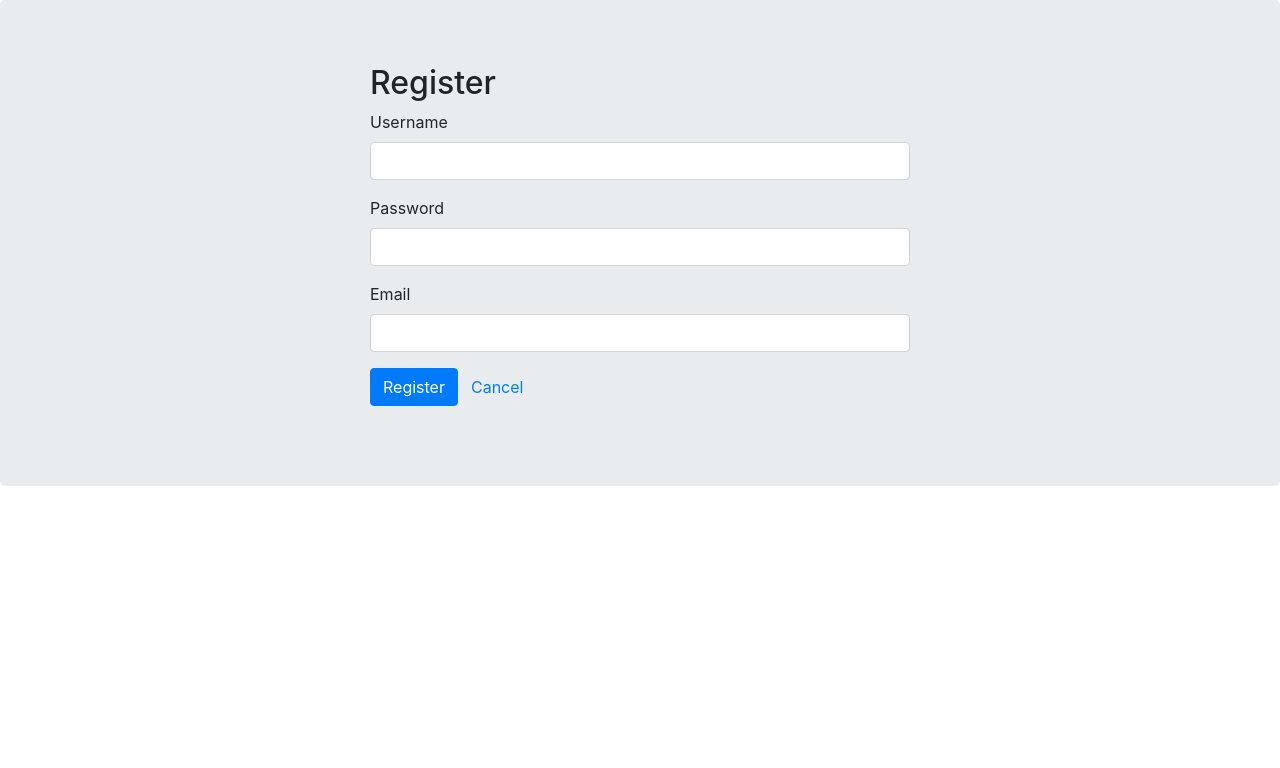
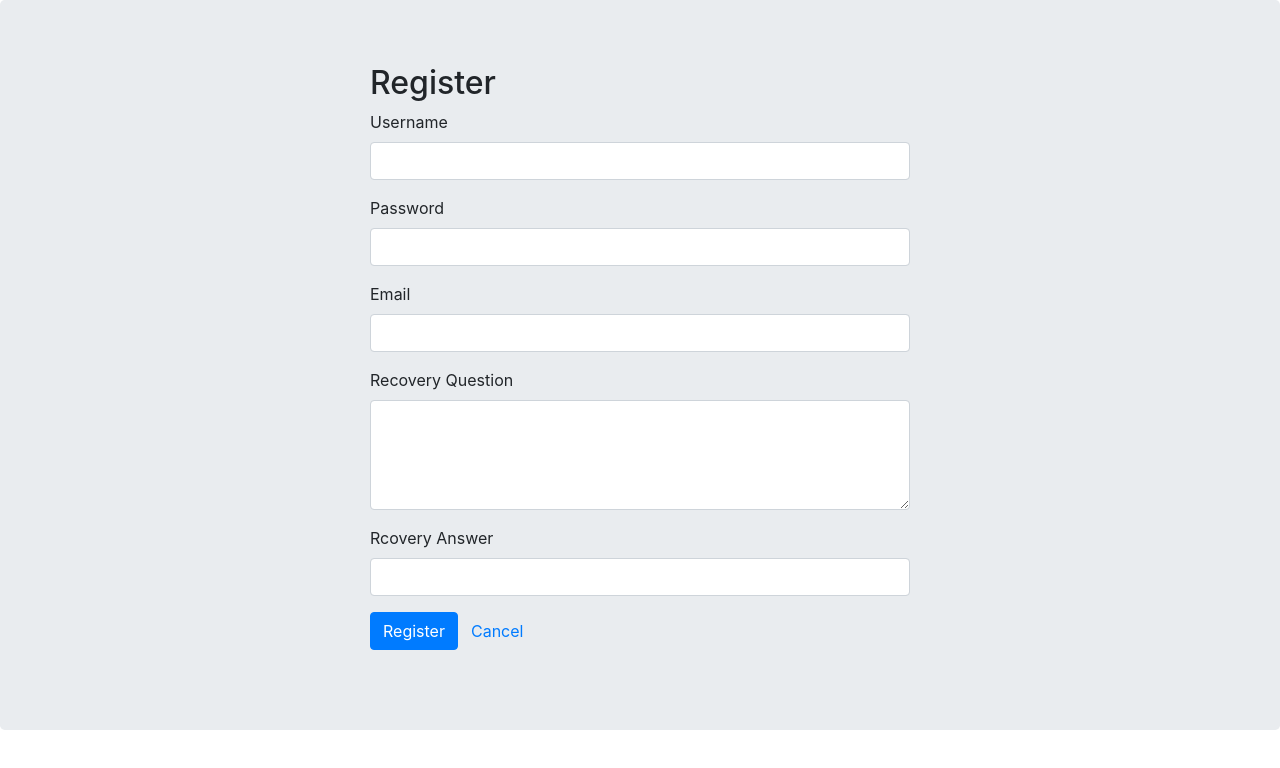
Before and after one commit to edbech/cirrus_front, an Angular app: page /register in a window 1280 px wide. Shown: the top 768 px of the page. Built offline with nearby package versions, Linux system fonts and the light colour scheme.

Commit message:
Worked on a few errors in registration. We have questions and answer feilds

```diff
--- a/src/app/dashboard/dashboard.component.html
+++ b/src/app/dashboard/dashboard.component.html
@@ -8,11 +8,11 @@
 </ul> -->
 
 <navbar></navbar>
-<p>Welcome {{this.currentUser.username}}</p>
+<p>Welcome {{this.currentUser.id}}</p>
 
 
 <div>
-    <br />
+    <br/>
     <h2 class="lead">Create New game</h2>
 
     <form [formGroup]="newGameForm" (ngSubmit)="onCreateNewGame()">
@@ -30,9 +30,9 @@
          <br/>
 
         <button class="btn btn-primary">New Game </button>
-        <!-- <div *ngIf="usernameInvalid" class="alert alert-danger text-center" id="alert-msg" role="alert">
+        <div *ngIf="usernameInvalid" class="alert alert-danger text-center" id="alert-msg" role="alert">
             Invalid Credentials!
-        </div> -->
+        </div>
         <br />
     </form>
 
--- a/src/app/dashboard/dashboard.component.ts
+++ b/src/app/dashboard/dashboard.component.ts
@@ -17,6 +17,7 @@ export class DashboardComponent implements OnInit {
   gameService: GameService;
   users: User;
   newGameForm: FormGroup;
+  usernameInvalid:boolean;
 
   constructor(
     private authService: AuthService,
@@ -38,7 +39,7 @@ export class DashboardComponent implements OnInit {
   }
 
   onCreateNewGame() {
-    console.log(this.newGameForm.value.player2username)
+    console.log(this.newGameForm.value)
     /*
     will retieve new Game view
     newgame and navigate to new game view
@@ -47,8 +48,8 @@ export class DashboardComponent implements OnInit {
 
     */
 
-    // this.gameService.createNewGame(this.newGameForm,this.currentUser.usrname).subscribe(resp =>{
-    // })
+    this.gameService.createNewGame(this.newGameForm,this.currentUser.usrname).subscribe(resp =>{
+    })
   }
 
   logout(){
--- a/src/app/game-board/game-board.component.html
+++ b/src/app/game-board/game-board.component.html
@@ -1,6 +1,5 @@
 <p>
   game-board works!
-  sdsdfasdfsdfs
 </p>
 
 
--- a/src/app/registration/registration.component.html
+++ b/src/app/registration/registration.component.html
@@ -29,15 +29,23 @@
                         </div>
                     </div>
 
-                    <!-- <div class="form-group">
+                    <div class="form-group">
 
-                        <label>About-Me</label>
-                        <textarea type="text" formControlName="aboutMe" class="form-control" rows="4" cols="50"  [ngClass]="{ 'is-invalid': submitted && f.aboutMe.errors }"></textarea>
-                        <div *ngIf="submitted && f.aboutMe.errors" class="invalid-feedback">
-                            <div *ngIf="f.aboutMe.errors.required">Please fill About-Me section</div>
+                        <label>Recovery Question</label>
+                        <textarea type="text" formControlName="question" class="form-control" rows="4" cols="50"  [ngClass]="{ 'is-invalid': submitted && f.question.errors }"></textarea>
+                        <div *ngIf="submitted && f.question.errors" class="invalid-feedback">
+                            <div *ngIf="f.question.errors.required">Please fill recovery question section</div>
 
                         </div>
-                    </div> -->
+                    </div>
+
+                    <div class="form-group">
+                        <label>Rcovery Answer</label>
+                        <input type="text" formControlName="answer" class="form-control" [ngClass]="{ 'is-invalid': submitted && f.answer.errors }" />
+                        <div *ngIf="submitted && f.answer.errors" class="invalid-feedback">
+                            <div *ngIf="f.answer.errors.required">Please fill recovery answer section</div>
+                        </div>
+                    </div>
 
                     <div class="form-group">
                         <button class="btn btn-primary">Register</button>
--- a/src/app/registration/registration.component.ts
+++ b/src/app/registration/registration.component.ts
@@ -29,7 +29,8 @@ export class RegistrationComponent implements OnInit {
       username: ['', Validators.required],
       password: ['', Validators.required],
       email: ['', Validators.required],
-      //aboutMe: ['', Validators.required],
+      question: ['', Validators.required],
+      answer: ['', Validators.required],
 
     });
   }
```
